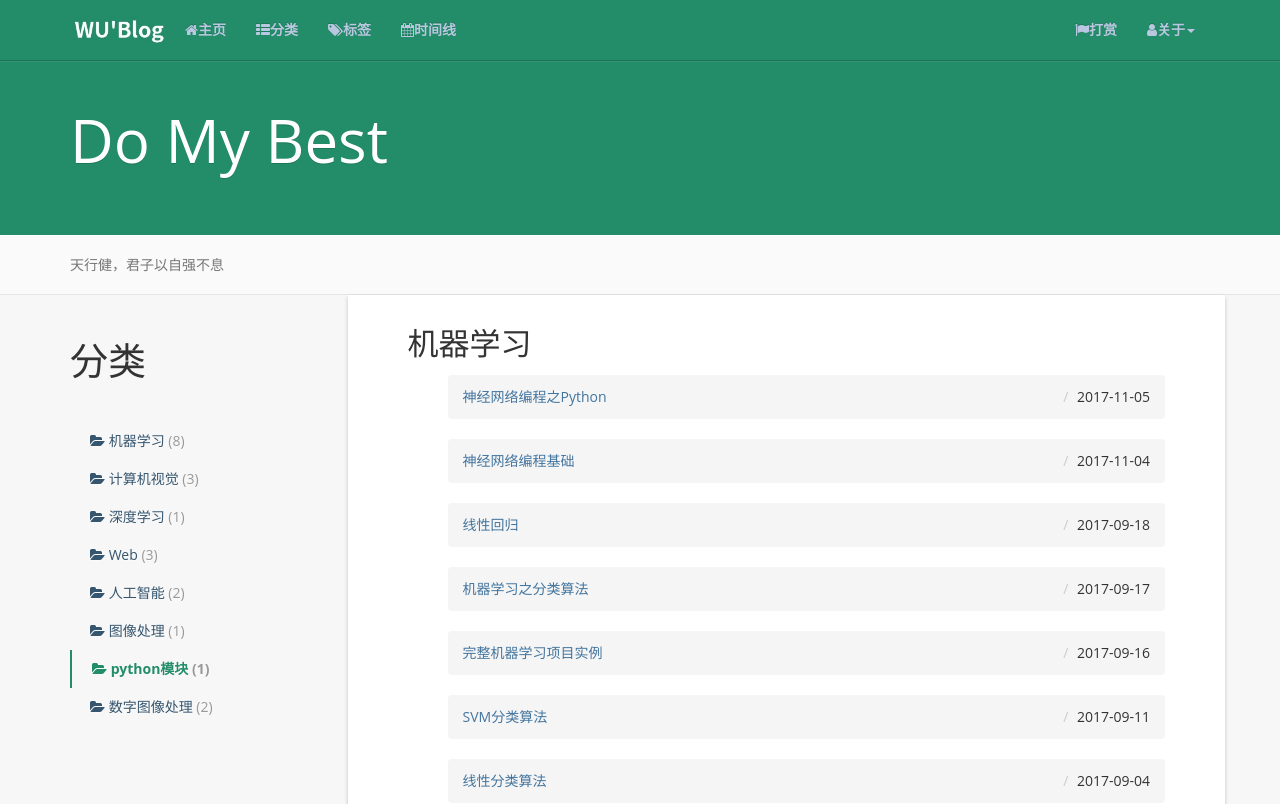
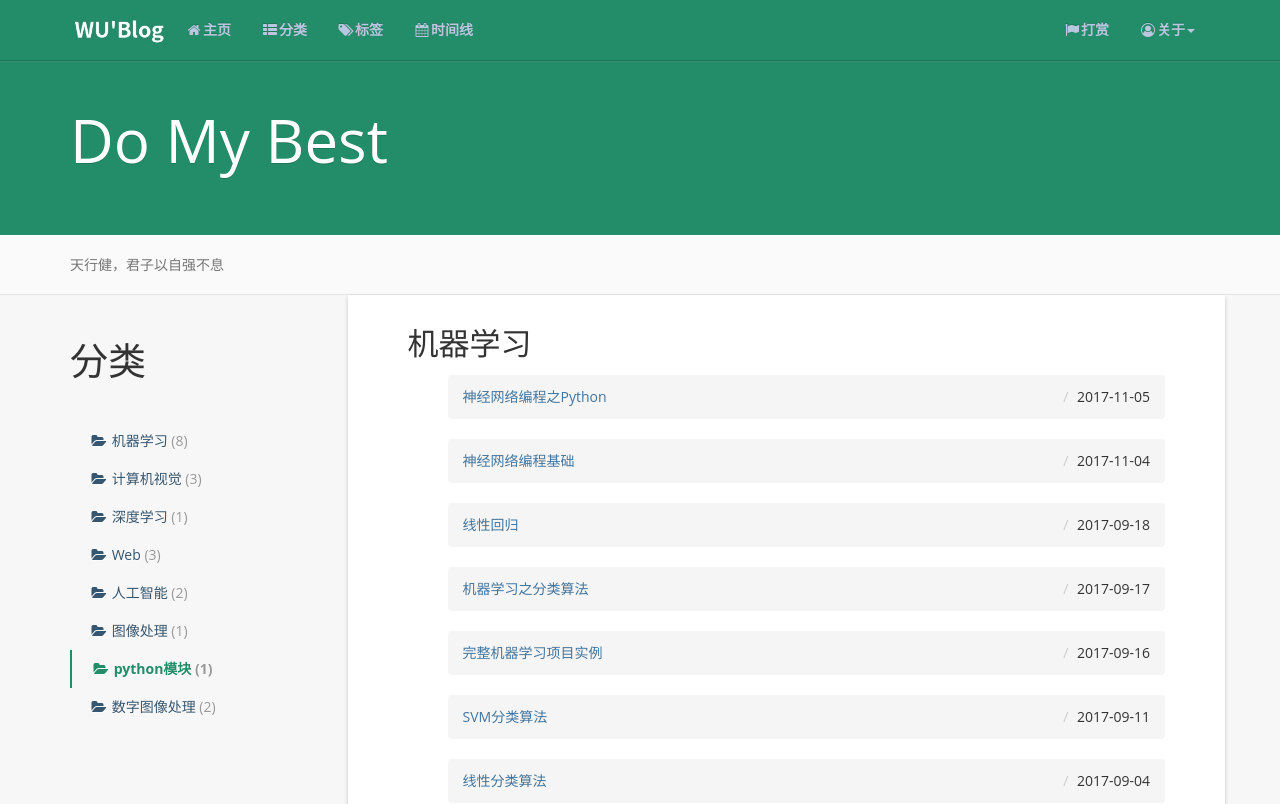
Before and after one commit to 13324077/13324077.github.io, a Jekyll site: the page built from categories/index.html, in a window 1280 px wide. Shown: the top 804 px of the page. Built offline with Jekyll 4.4.1, drawn with Linux system fonts in a browser that asks for light colours; nearby versions of some CDN libraries; comment, search, counter and statistics services are not loaded.

Commit message:
modify the fa fa awesome icon

```diff
--- a/_includes/header.html
+++ b/_includes/header.html
@@ -15,28 +15,28 @@
         <li>
           <a href="{{ '/' | prepend: site.baseurl }}">
             <strong>
-              <i class="fa fa-home"></i>主页
+              <i class="fa fa-home fa-fw"></i>主页
             </strong>
           </a>
         </li>
         <li>
           <a href="{{ '/categories/' | prepend: site.baseurl }}">
             <strong>
-              <i class="fa fa-th-list"></i>分类
+              <i class="fa fa-th-list fa-fw"></i>分类
             </strong>
           </a>
         </li>
         <li>
           <a href="{{ '/tag' | prepend: site.baseurl }}">
             <strong>
-              <i class="fa fa-tags"></i>标签
+              <i class="fa fa-tags fa-fw"></i>标签
             </strong>
           </a>
         </li>
         <li>
           <a href="{{ '/timeline' | prepend: site.baseurl }}">
             <strong>
-              <i class="fa fa-calendar"></i>时间线
+              <i class="fa fa-calendar fa-fw"></i>时间线
             </strong>
           </a>
         </li>
@@ -50,24 +50,24 @@
         <li>
           <a href="{{ '/donate/' | prepend: site.baseurl }}">
             <strong>
-              <i class="fa fa-flag"></i>打赏
+              <i class="fa fa-flag fa-fw"></i>打赏
             </strong>
           </a>
         </li>
         <li class="dropdown">
           <a href="#" class="dropdown-toggle" data-toggle="dropdown">
             <strong>
-              <i class="fa fa-user"></i>关于<b class="caret"></b>
+              <i class="fa fa-user-circle-o fa-fw"></i>关于<b class="caret"></b>
             </strong>
           </a>
           <ul class="dropdown-menu">
-            <li><a rel="nofollow" target="_blank" href="{{site.github}}"><i class="fa fa-github"></i>Github</a></li>
+            <li><a rel="nofollow" target="_blank" href="{{site.github}}"><i class="fa fa-github fa-fw"></i>Github</a></li>
             <li class="divider"></li>
-            <li><a rel="nofollow" target="_blank" href="{{site.resume_site}}"><i class="fa fa-user"></i>关于作者</a></li>
-            <li><a rel="nofollow" href="{{ '/books' | prepend: site.baseurl }}"><i class="fa fa-book"></i>我的书单</a></li>
-            <li><a rel="nofollow" href="{{ '/reference' | prepend: site.baseurl }}"><i class="fa fa-list-ul"></i>推荐博客</a></li>
+            <li><a rel="nofollow" target="_blank" href="{{site.resume_site}}"><i class="fa fa-user fa-fw"></i>关于作者</a></li>
+            <li><a rel="nofollow" href="{{ '/books' | prepend: site.baseurl }}"><i class="fa fa-book fa-fw"></i>我的书单</a></li>
+            <li><a rel="nofollow" href="{{ '/reference' | prepend: site.baseurl }}"><i class="fa fa-list-ul fa-fw"></i>推荐博客</a></li>
             <li class="divider"></li>
-            <li><a href="{{ '/feed.xml' | prepend: site.baseurl }}"><i class="fa fa-rss-square"></i>RSS订阅</a></li>
+            <li><a href="{{ '/feed.xml' | prepend: site.baseurl }}"><i class="fa fa-rss-square fa-fw"></i>RSS订阅</a></li>
           </ul>
         </li>
       </ul>
--- a/categories/index.html
+++ b/categories/index.html
@@ -13,13 +13,13 @@ header: Posts By Category
       		<ul class="nav sidenav">
 				{% if site.categories.first[0] == null %}
 					{% for category in site.categories %}
-				    	<li><a href="#{{ category }}-ref"><i class="fa fa-folder-open"></i>
+				    	<li><a href="#{{ category }}-ref"><i class="fa fa-folder-open fa-fw"></i>
 				    		{{ category | join: "/" }} <span style="color: #999999;" >({{ site.categories[category].size }})</span>
 				    	</a></li>
 			    	{% endfor %}
 			  	{% else %}
 			    	{% for category in site.categories %}
-				    	<li><a href="#{{ category[0] }}-ref"><i class="fa fa-folder-open"></i>
+				    	<li><a href="#{{ category[0] }}-ref"><i class="fa fa-folder-open fa-fw"></i>
 				    		{{ category[0] | join: "/" }} <span style="color: #999999;" >({{ category[1].size }})</span>
 				    	</a></li>
 			    	{% endfor %}
--- a/tag/index.html
+++ b/tag/index.html
@@ -13,11 +13,11 @@ header: Posts By Tag
       		<ul class="nav sidenav">
 			  	{% if site.tags.first[0] == null %}
 				  	{% for tag in site.tags %}
-				  	<li><a href="{{ site.JB.tags_path }}#{{ tag }}-ref"><i class="fa fa-tag">{{ tag }} <span >({{ site.tags[tag].size }})</span></a></li>
+				  	<li><a href="{{ site.JB.tags_path }}#{{ tag }}-ref"><i class="fa fa-tag fa-fw">{{ tag }} <span >({{ site.tags[tag].size }})</span></a></li>
 				  	{% endfor %}
 				{% else %}
 				  	{% for tag in site.tags %}
-				  	<li><a href="{{ site.JB.tags_path }}#{{ tag[0] }}-ref"><i class="fa fa-tag"></i>{{ tag[0] }} <span style="color: #999999;" >({{ tag[1].size }})</span></a></li>
+				  	<li><a href="{{ site.JB.tags_path }}#{{ tag[0] }}-ref"><i class="fa fa-tag fa-fw"></i>{{ tag[0] }} <span style="color: #999999;" >({{ tag[1].size }})</span></a></li>
 				  	{% endfor %}
 				{% endif %}
           	</ul>
```
Also changed, not shown: reference.md (+4 -0 lines).
